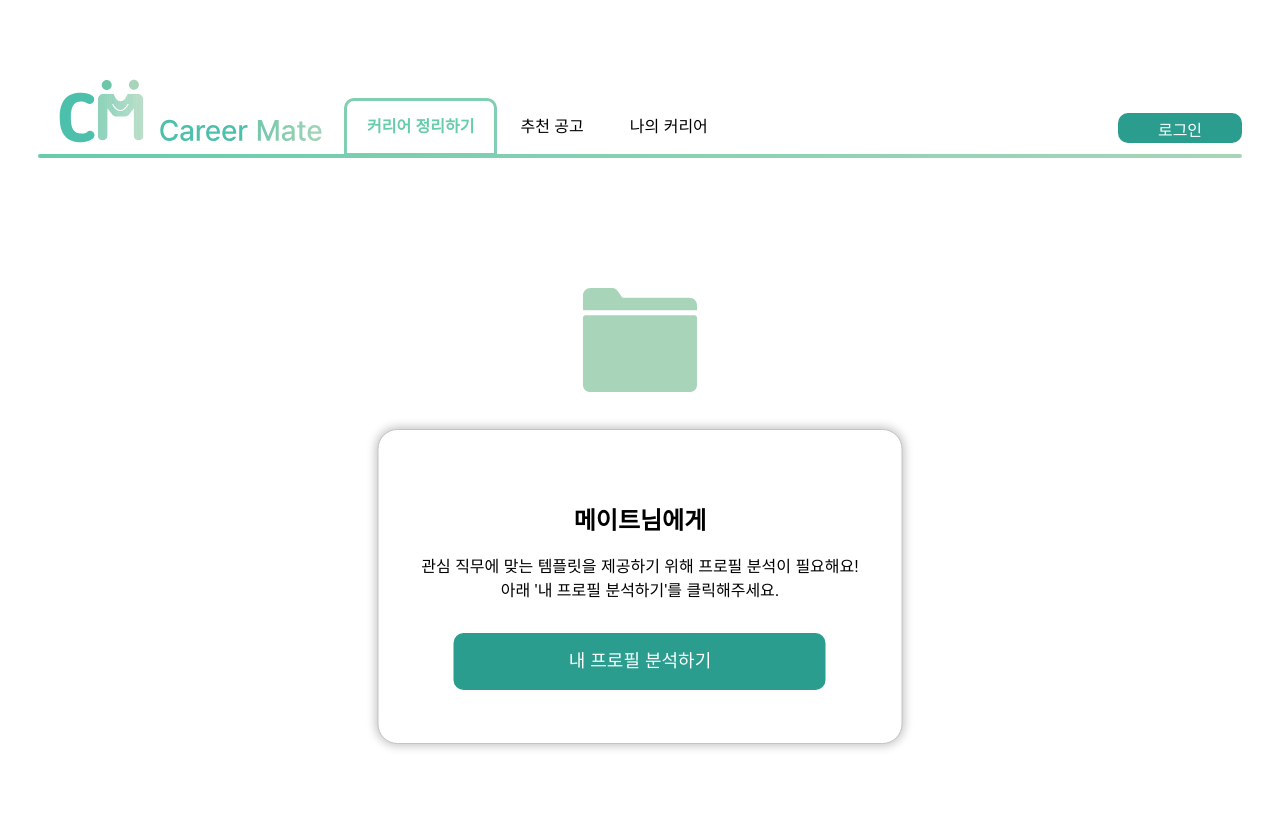
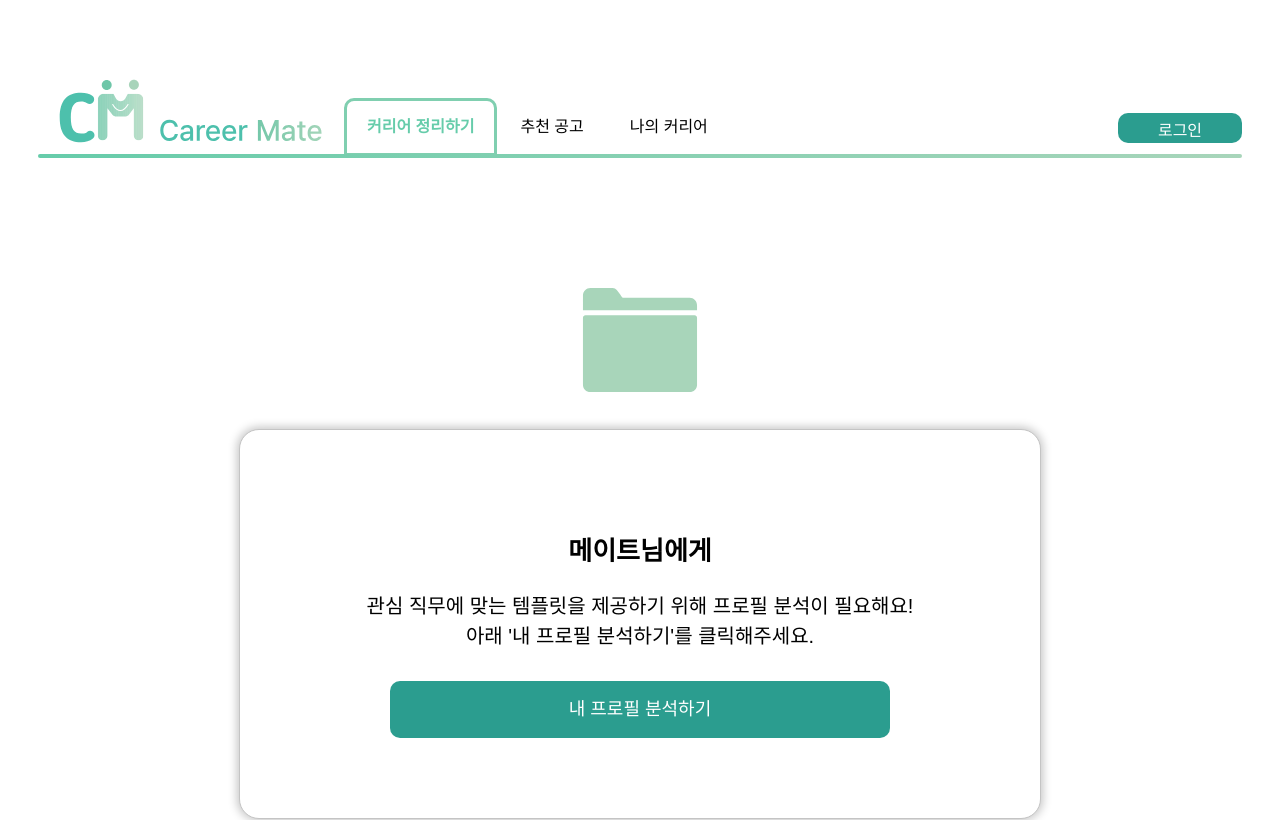
Before and after one commit to Career-Mate/Web, a React (Vite) app: page /career in a window 1280 px wide. Shown: the top 820 px of the page. Built offline with nearby package versions, Linux system fonts and the light colour scheme; no server answers; a web font is replaced by a local one.

Commit message:
refactor: infoContainer 스타일 적용

```diff
--- a/src/components/common/InfoContainer/styled/styled.js
+++ b/src/components/common/InfoContainer/styled/styled.js
@@ -17,6 +17,11 @@ export const InfoContainer = styled.div`
     margin-top: ${(props) => `calc(${props.$top} * 0.5)`};
     margin-bottom: ${(props) => `calc(${props.$top} * 0.7)`};
     position: relative;
+    padding: 80px 0;
+
+    @media (max-width: 431px) {
+        padding: 40px 0;
+    }
 `;
 
 export const LogoWrapper = styled.div`
--- /dev/null
+++ b/src/hooks/useContainerStyle.js
@@ -0,0 +1,85 @@
+import useIsMobileScreen from './useIsMobileScreen';
+
+const styles = {
+    mobile: {
+        width: '280px',
+        height: 'fit-content',
+        mainFontSize: '16px',
+        detailFontSize: '9px',
+        button: {
+            full: {
+                buttonWidth: '232px',
+                buttonHeight: '39px',
+                buttonFontSize: '12px',
+            },
+            half: {
+                buttonWidth: '232px',
+                buttonHeight: '39px',
+                buttonFontSize: '12px',
+            },
+        },
+    },
+    tablet: {
+        width: '600px',
+        height: 'fit-content',
+        mainFontSize: '24px',
+        detailFontSize: '16px',
+
+        button: {
+            full: {
+                buttonWidth: '360px',
+                buttonHeight: '57px',
+                buttonFontSize: '18px',
+            },
+            half: {
+                buttonWidth: '260px',
+                buttonHeight: '57px',
+                buttonFontSize: '18px',
+            },
+        },
+    },
+    web: {
+        width: '800px',
+        height: 'fit-content',
+        mainFontSize: '26px',
+        detailFontSize: '20px',
+        button: {
+            full: {
+                buttonWidth: '500px',
+                buttonHeight: '57px',
+                buttonFontSize: '18px',
+            },
+            half: {
+                buttonWidth: '330px',
+                buttonHeight: '57px',
+                buttonFontSize: '18px',
+            },
+        },
+    },
+};
+
+const useContainerStyle = (buttonStyle = 'full') => {
+    const isMobileScreen = useIsMobileScreen(430);
+    const isTabletScreen = useIsMobileScreen(1024);
+
+    if (isMobileScreen) {
+        return {
+            ...styles.mobile,
+            button: styles.mobile.button[buttonStyle],
+        };
+    }
+
+    if (isTabletScreen) {
+        return {
+            ...styles.tablet,
+            button: styles.tablet.button[buttonStyle],
+        };
+    }
+
+    return {
+        ...styles.web,
+        button: styles.web.button[buttonStyle],
+    };
+};
+
+export default useContainerStyle;
--- a/src/pages/Career/CareerMainPage/CareerMainPage.jsx
+++ b/src/pages/Career/CareerMainPage/CareerMainPage.jsx
@@ -1,4 +1,4 @@
-import { useState, useRef, useMemo, useEffect } from 'react';
+import { useState, useRef, useEffect } from 'react';
 import { useNavigate } from 'react-router-dom';
 import fileIcon from '../../../assets/MainPage/file.svg';
 import InfoContainer from '../../../components/common/InfoContainer/InfoContainer';
@@ -9,6 +9,7 @@ import { useProfilePopup } from '../../../hooks/useProfile';
 import { useAuthStore } from '../../../store/authStore';
 import MobileLoadingPopup from '../../../components/common/Popups/MobileLoadingPopup/MobileLoadingPopup';
 import useIsMobileScreen from '../../../hooks/useIsMobileScreen';
+import useContainerStyle from '../../../hooks/useContainerStyle';
 
 const CareerMainPage = () => {
     const navigate = useNavigate();
@@ -36,41 +37,7 @@ const CareerMainPage = () => {
     }, []);
 
     const isMobileScreen = useIsMobileScreen(430);
-    const isTabletScreen = useIsMobileScreen(1024);
-
-    const containerStyle = useMemo(() => {
-        if (isMobileScreen) {
-            return {
-                width: '260px',
-                height: '221px',
-                mainFontSize: '18px',
-                detailFontSize: '10px',
-                buttonWidth: '213px',
-                buttonHeight: '39px',
-                buttonFontSize: '14px',
-            };
-        } else if (isTabletScreen) {
-            return {
-                width: '556px',
-                height: '405px',
-                mainFontSize: '30px',
-                detailFontSize: '18px',
-                buttonWidth: '375px',
-                buttonHeight: '60px',
-                buttonFontSize: '20px',
-            };
-        } else {
-            return {
-                width: '523px',
-                height: '313px',
-                mainFontSize: '24px',
-                detailFontSize: '16px',
-                buttonWidth: '372px',
-                buttonHeight: '57px',
-                buttonFontSize: '18px',
-            };
-        }
-    }, [isMobileScreen, isTabletScreen]);
+    const containerStyle = useContainerStyle('full');
 
     return (
         <S.CareerMainPageWrapper>
@@ -99,9 +66,9 @@ const CareerMainPage = () => {
                 buttons={[
                     {
                         text: '내 프로필 분석하기',
-                        width: containerStyle.buttonWidth,
-                        height: containerStyle.buttonHeight,
-                        fontSize: containerStyle.buttonFontSize,
+                        width: containerStyle.button.buttonWidth,
+                        height: containerStyle.button.buttonHeight,
+                        fontSize: containerStyle.button.buttonFontSize,
                         onClick: handleButtonClick,
                     },
                 ]}
--- a/src/pages/Career/CareerMainPage/styled/styled.js
+++ b/src/pages/Career/CareerMainPage/styled/styled.js
@@ -5,12 +5,14 @@ export const CareerMainPageWrapper = styled.div`
     flex-direction: column;
     align-items: flex-start;
     justify-content: flex-start;
-    padding: 100px 16px;
     background-color: white;
     position: relative;
+    padding-top: 100px;
+    padding-bottom: 200px;
 
     @media (max-width: 431px) {
-        padding: 50px;
+        padding-top: 50px;
+        padding-bottom: 100px;
     }
 `;
 
--- a/src/pages/Career/CareerSavePage/CareerSavePage.jsx
+++ b/src/pages/Career/CareerSavePage/CareerSavePage.jsx
@@ -2,12 +2,15 @@ import { useNavigate } from 'react-router-dom';
 import InfoContainer from '../../../components/common/InfoContainer/InfoContainer';
 import * as S from './styled/styled';
 import { useAuthStore } from '../../../store/authStore';
-import { useMemo, useEffect } from 'react';
+import { useEffect } from 'react';
+import useContainerStyle from '../../../hooks/useContainerStyle';
 import useIsMobileScreen from '../../../hooks/useIsMobileScreen';
 
 const CareerSavePage = () => {
     const { user } = useAuthStore();
     const navigate = useNavigate();
+
+    const isMobileScreen = useIsMobileScreen(430);
 
     const handleNavigation = (path) => {
         navigate(path);
@@ -17,42 +20,7 @@ const CareerSavePage = () => {
         window.scrollTo(0, 0);
     }, []);
 
-    const isMobileScreen = useIsMobileScreen(430);
-    const isTabletScreen = useIsMobileScreen(1024);
-
-    const containerStyle = useMemo(() => {
-        if (isMobileScreen) {
-            return {
-                width: '280px',
-                height: '296px',
-                mainFontSize: '16px',
-                detailFontSize: '9px',
-                buttonWidth: '232px',
-                buttonHeight: '39px',
-                buttonFontSize: '12px',
-            };
-        } else if (isTabletScreen) {
-            return {
-                width: '646px',
-                height: '338px',
-                mainFontSize: '26px',
-                detailFontSize: '20px',
-                buttonWidth: '260px',
-                buttonHeight: '57px',
-                buttonFontSize: '18px',
-            };
-        } else {
-            return {
-                width: '748px',
-                height: '373px',
-                mainFontSize: '24px',
-                detailFontSize: '16px',
-                buttonWidth: '330px',
-                buttonHeight: '57px',
-                buttonFontSize: '18px',
-            };
-        }
-    }, [isMobileScreen, isTabletScreen]);
+    const containerStyle = useContainerStyle('half');
 
     return (
         <S.CareerSavePageWrapper>
@@ -75,17 +43,17 @@ const CareerSavePage = () => {
                 buttons={[
                     {
                         text: '채용 공고 추천 받기',
-                        width: containerStyle.buttonWidth,
-                        height: containerStyle.buttonHeight,
-                        fontSize: containerStyle.buttonFontSize,
+                        width: containerStyle.button.buttonWidth,
+                        height: containerStyle.button.buttonHeight,
+                        fontSize: containerStyle.button.buttonFontSize,
                         backgroundColor: 'deepgreen',
                         onClick: () => handleNavigation('/recommend'),
                     },
                     {
                         text: '메인화면으로 돌아가기',
-                        width: containerStyle.buttonWidth,
-                        height: containerStyle.buttonHeight,
-                        fontSize: containerStyle.buttonFontSize,
+                        width: containerStyle.button.buttonWidth,
+                        height: containerStyle.button.buttonHeight,
+                        fontSize: containerStyle.button.buttonFontSize,
                         backgroundColor: 'grey',
                         onClick: () => handleNavigation('/'),
                     },
--- a/src/pages/Main/LoginPage/LoginPage.jsx
+++ b/src/pages/Main/LoginPage/LoginPage.jsx
@@ -2,45 +2,12 @@ import * as S from './styled/styled';
 import Naver from '../../../assets/LoginPage/naver.svg';
 import Kakao from '../../../assets/LoginPage/kakao.svg';
 import InfoContainer from '../../../components/common/InfoContainer/InfoContainer';
-import { useMemo } from 'react';
-import useIsMobileScreen from '../../../hooks/useIsMobileScreen';
+import useContainerStyle from '../../../hooks/useContainerStyle';
 
 const LoginPage = () => {
     const apiURL = `${import.meta.env.VITE_API_BASE_URL}/oauth2/authorization`;
 
-    const isMobileScreen = useIsMobileScreen(430);
-    const isTabletScreen = useIsMobileScreen(1024);
-
-    const containerStyle = useMemo(() => {
-        if (isMobileScreen) {
-            return {
-                width: '280px',
-                height: '278px',
-                mainFontSize: '16px',
-                buttonWidth: '232px',
-                buttonHeight: '37px',
-                buttonFontSize: '14px',
-            };
-        } else if (isTabletScreen) {
-            return {
-                width: '600px',
-                height: '424px',
-                mainFontSize: '30px',
-                buttonWidth: '415px',
-                buttonHeight: '57px',
-                buttonFontSize: '18px',
-            };
-        } else {
-            return {
-                width: '590px',
-                height: '392px',
-                mainFontSize: '24px',
-                buttonWidth: '503px',
-                buttonHeight: '57px',
-                buttonFontSize: '16px',
-            };
-        }
-    }, [isMobileScreen, isTabletScreen]);
+    const containerStyle = useContainerStyle('full');
 
     return (
         <InfoContainer
@@ -56,9 +23,9 @@ const LoginPage = () => {
                         <a href={`${apiURL}/naver`}>
                             <S.SocialButton
                                 $type="naver"
-                                width={containerStyle.buttonWidth}
-                                height={containerStyle.buttonHeight}
-                                fontSize={containerStyle.buttonFontSize}
+                                width={containerStyle.button.buttonWidth}
+                                height={containerStyle.button.buttonHeight}
+                                fontSize={containerStyle.button.buttonFontSize}
                             >
                                 <S.SocialImg src={Naver} alt="naver"></S.SocialImg>
                                 네이버로 시작하기
@@ -67,9 +34,9 @@ const LoginPage = () => {
                         <a href={`${apiURL}/kakao`}>
                             <S.SocialButton
                                 $type="kakao"
-                                width={containerStyle.buttonWidth}
-                                height={containerStyle.buttonHeight}
-                                fontSize={containerStyle.buttonFontSize}
+                                width={containerStyle.button.buttonWidth}
+                                height={containerStyle.button.buttonHeight}
+                                fontSize={containerStyle.button.buttonFontSize}
                             >
                                 <S.SocialImg src={Kakao} alt="kakao"></S.SocialImg>
                                 카카오로 시작하기
--- a/src/pages/Main/LoginSuccessPage/LoginSuccessPage.jsx
+++ b/src/pages/Main/LoginSuccessPage/LoginSuccessPage.jsx
@@ -1,9 +1,9 @@
 import { useNavigate } from 'react-router-dom';
 import InfoContainer from '../../../components/common/InfoContainer/InfoContainer';
 import { useFetchProfile } from '../../../apis/Profile/useProfileApi';
-import { useEffect, useMemo } from 'react';
+import { useEffect } from 'react';
 import { useAuthStore } from '../../../store/authStore';
-import useIsMobileScreen from '../../../hooks/useIsMobileScreen';
+import useContainerStyle from '../../../hooks/useContainerStyle';
 
 const LoginSuccessPage = () => {
     const navigate = useNavigate();
@@ -15,42 +15,7 @@ const LoginSuccessPage = () => {
         }
     }, [data]);
 
-    const isMobileScreen = useIsMobileScreen(430);
-    const isTabletScreen = useIsMobileScreen(1024);
-
-    const containerStyle = useMemo(() => {
-        if (isMobileScreen) {
-            return {
-                width: '280px',
-                height: '278px',
-                mainFontSize: '16px',
-                detailFontSize: '10px',
-                buttonWidth: '213px',
-                buttonHeight: '39px',
-                buttonFontSize: '12px',
-            };
-        } else if (isTabletScreen) {
-            return {
-                width: '600px',
-                height: '394px',
-                mainFontSize: '30px',
-                detailFontSize: '16px',
-                buttonWidth: '375px',
-                buttonHeight: '55px',
-                buttonFontSize: '16px',
-            };
-        } else {
-            return {
-                width: '519px',
-                height: '379px',
-                mainFontSize: '24px',
-                detailFontSize: '16px',
-                buttonWidth: '372px',
-                buttonHeight: '57px',
-                buttonFontSize: '18px',
-            };
-        }
-    }, [isMobileScreen, isTabletScreen]);
+    const containerStyle = useContainerStyle('full');
 
     return (
         <>
@@ -69,9 +34,9 @@ const LoginSuccessPage = () => {
                 buttons={[
                     {
                         text: '지금 바로 프로필 설정하기',
-                        width: containerStyle.buttonWidth,
-                        height: containerStyle.buttonHeight,
-                        fontSize: containerStyle.buttonFontSize,
+                        width: containerStyle.button.buttonWidth,
+                        height: containerStyle.button.buttonHeight,
+                        fontSize: containerStyle.button.buttonFontSize,
                         backgroundColor: 'rgba(43, 157, 143, 1)',
                         onClick: () => navigate('/profile'),
                     },
--- a/src/pages/Main/ProfileSuccessPage/ProfileSuccessPage.jsx
+++ b/src/pages/Main/ProfileSuccessPage/ProfileSuccessPage.jsx
@@ -1,47 +1,11 @@
 import { useNavigate } from 'react-router-dom';
-import { useMemo } from 'react';
 import InfoContainer from '../../../components/common/InfoContainer/InfoContainer';
-import useIsMobileScreen from '../../../hooks/useIsMobileScreen';
+import useContainerStyle from '../../../hooks/useContainerStyle';
 
 const ProfileSuccessPage = () => {
     const navigate = useNavigate();
 
-    const isMobileScreen = useIsMobileScreen(430);
-    const isTabletScreen = useIsMobileScreen(1024);
-
-    const containerStyle = useMemo(() => {
-        if (isMobileScreen) {
-            return {
-                width: '280px',
-                height: '296px',
-                mainFontSize: '16px',
-                detailFontSize: '10px',
-                buttonWidth: '213px',
-                buttonHeight: '39px',
-                buttonFontSize: '12px',
-            };
-        } else if (isTabletScreen) {
-            return {
-                width: '600px',
-                height: '394px',
-                mainFontSize: '30px',
-                detailFontSize: '16px',
-                buttonWidth: '250px',
-                buttonHeight: '60px',
-                buttonFontSize: '20px',
-            };
-        } else {
-            return {
-                width: '561px',
-                height: '317px',
-                mainFontSize: '24px',
-                detailFontSize: '16px',
-                buttonWidth: '230px',
-                buttonHeight: '57px',
-                buttonFontSize: '18px',
-            };
-        }
-    }, [isMobileScreen, isTabletScreen]);
+    const containerStyle = useContainerStyle('half');
 
     return (
         <InfoContainer
@@ -58,17 +22,17 @@ const ProfileSuccessPage = () => {
             buttons={[
                 {
                     text: '커리어 정리하기',
-                    width: containerStyle.buttonWidth,
-                    height: containerStyle.buttonHeight,
-                    fontSize: containerStyle.buttonFontSize,
+                    width: containerStyle.button.buttonWidth,
+                    height: containerStyle.button.buttonHeight,
+                    fontSize: containerStyle.button.buttonFontSize,
                     backgroundColor: 'deepgreen',
                     onClick: () => navigate('/career'),
                 },
                 {
                     text: '메인화면으로 돌아가기',
-                    width: containerStyle.buttonWidth,
-                    height: containerStyle.buttonHeight,
-                    fontSize: containerStyle.buttonFontSize,
+                    width: containerStyle.button.buttonWidth,
+                    height: containerStyle.button.buttonHeight,
+                    fontSize: containerStyle.button.buttonFontSize,
                     backgroundColor: 'grey',
                     onClick: () => navigate('/'),
                 },
--- a/src/pages/Recommend/RecommnedMainPage/RecommendMainPage.jsx
+++ b/src/pages/Recommend/RecommnedMainPage/RecommendMainPage.jsx
@@ -1,7 +1,7 @@
 import InfoContainer from '../../../components/common/InfoContainer/InfoContainer';
 import LoadingPopup from '../../../components/common/Popups/LoadingPopup/LoadingPopup';
 import { useNavigate } from 'react-router-dom';
-import { useMemo, useState, useRef, useEffect } from 'react';
+import { useState, useRef, useEffect } from 'react';
 import { useProfilePopup } from '../../../hooks/useProfile';
 import ProfilePopup from '../../../components/common/Popups/ProfilePopup/ProfilePopup';
 import { useAuthStore } from '../../../store/authStore';
@@ -9,6 +9,7 @@ import MobileLoadingPopup from '../../../components/common/Popups/MobileLoadingP
 import useIsMobileScreen from '../../../hooks/useIsMobileScreen';
 import searchIcon from '../../../assets/MainPage/search.svg';
 import * as S from './styled/styled';
+import useContainerStyle from '../../../hooks/useContainerStyle';
 
 const RecommendMainPage = () => {
     const user = useAuthStore();
@@ -36,41 +37,7 @@ const RecommendMainPage = () => {
     }, []);
 
     const isMobileScreen = useIsMobileScreen(430);
-    const isTabletScreen = useIsMobileScreen(1024);
-
-    const containerStyle = useMemo(() => {
-        if (isMobileScreen) {
-            return {
-                width: '260px',
-                height: '280px',
-                mainFontSize: '18px',
-                detailFontSize: '10px',
-                buttonWidth: '213px',
-                buttonHeight: '39px',
-                buttonFontSize: '14px',
-            };
-        } else if (isTabletScreen) {
-            return {
-                width: '556px',
-                height: '411px',
-                mainFontSize: '30px',
-                detailFontSize: '18px',
-                buttonWidth: '226px',
-                buttonHeight: '46px',
-                buttonFontSize: '18px',
-            };
-        } else {
-            return {
-                width: '600px',
-                height: '400px',
-                mainFontSize: '24px',
-                detailFontSize: '16px',
-                buttonWidth: '250px',
-                buttonHeight: '57px',
-                buttonFontSize: '18px',
-            };
-        }
-    }, [isMobileScreen, isTabletScreen]);
+    const containerStyle = useContainerStyle('half');
 
     return (
         <S.PageContainer>
@@ -96,9 +63,9 @@ const RecommendMainPage = () => {
                 buttons={[
                     {
                         text: '추천 공고 불러오기',
-                        width: containerStyle.buttonWidth,
-                        height: containerStyle.buttonHeight,
-                        fontSize: containerStyle.buttonFontSize,
+                        width: containerStyle.button.buttonWidth,
+                        height: containerStyle.button.buttonHeight,
+                        fontSize: containerStyle.button.buttonFontSize,
                         backgroundColor: 'deepgreen',
                         onClick: () => {
                             handleOpenPopup();
@@ -106,9 +73,9 @@ const RecommendMainPage = () => {
                     },
                     {
                         text: '콘텐츠 보러가기',
-                        width: containerStyle.buttonWidth,
-                        height: containerStyle.buttonHeight,
-                        fontSize: containerStyle.buttonFontSize,
+                        width: containerStyle.button.buttonWidth,
+                        height: containerStyle.button.buttonHeight,
+                        fontSize: containerStyle.button.buttonFontSize,
                         backgroundColor: 'green',
                         onClick: () => {
                             navigate('/recommend/content');
--- a/src/pages/Recommend/RecommnedMainPage/styled/styled.js
+++ b/src/pages/Recommend/RecommnedMainPage/styled/styled.js
@@ -5,11 +5,13 @@ export const PageContainer = styled.div`
     flex-direction: column;
     align-items: flex-start;
     justify-content: flex-start;
-    padding: 100px 0;
     position: relative;
+    padding-top: 100px;
+    padding-bottom: 200px;
 
     @media (max-width: 431px) {
-        padding: 30px;
+        padding-top: 50px;
+        padding-bottom: 100px;
     }
 `;
 
```
